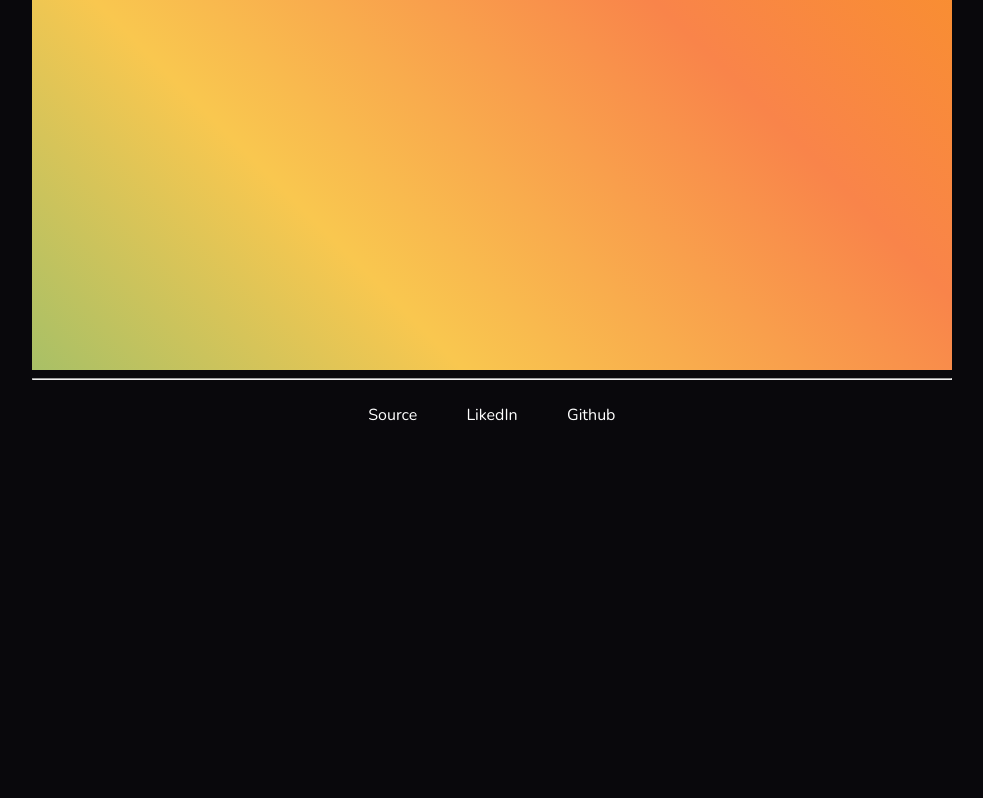
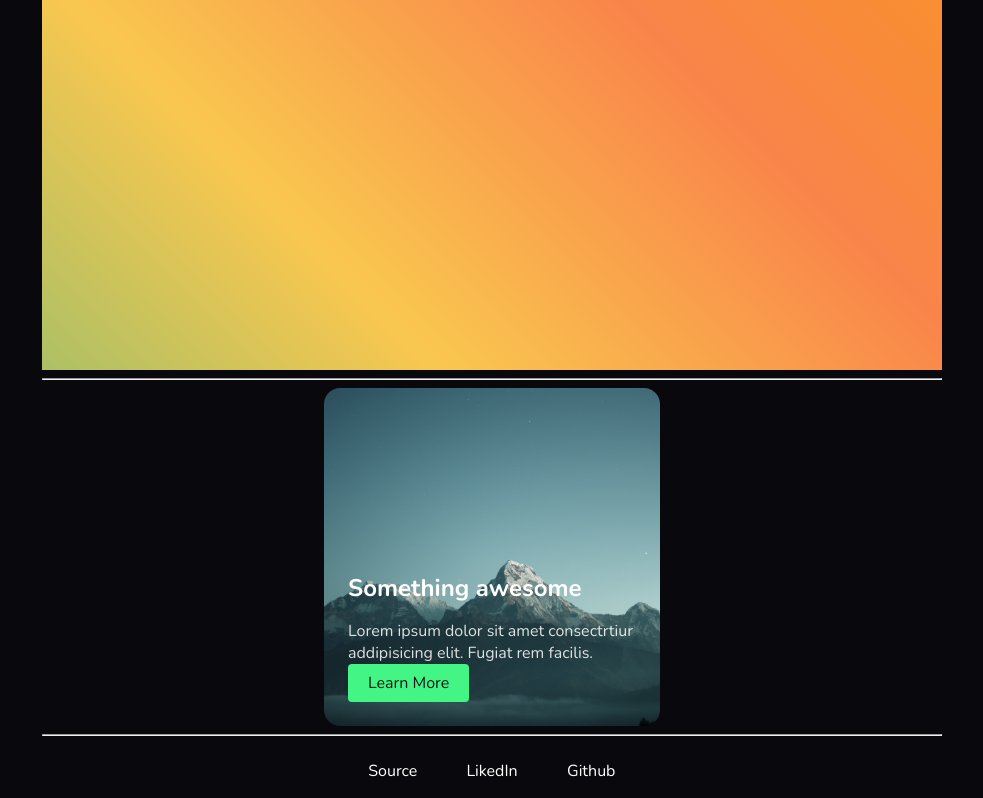
Before and after one commit to afgomesdev/Portfolio, a Next.js app: page /playground in a window 1280 px wide. Shown: the part 1226-2024 px from the top of the page, without its empty margins (148-1131 px from the left). Before the commit the page ends 1668 px from the top, so only its background shows below. Built offline with nearby package versions, Linux system fonts and the light colour scheme.

Commit message:
add: component CardAnimation

```diff
--- /dev/null
+++ b/components/CardAnimation/index.tsx
@@ -0,0 +1,28 @@
+import Image from "next/image";
+import { Container, Card, CardContent } from "./styles";
+
+export function CardAnimation(): JSX.Element {
+  return (
+    <Container>
+      <Card>
+        <Image
+          alt="Mountains"
+          src="/mountains.jpg"
+          layout="fill"
+          objectFit="cover"
+          quality={100}
+        />
+        <CardContent>
+          <h2>Something awesome</h2>
+          <p>
+            Lorem ipsum dolor sit amet consectrtiur addipisicing elit. Fugiat
+            rem facilis.
+          </p>
+          <a href="#" className="button">
+            Learn More
+          </a>
+        </CardContent>
+      </Card>
+    </Container>
+  );
+}
--- /dev/null
+++ b/components/CardAnimation/styles.ts
@@ -0,0 +1,100 @@
+import styled from "styled-components";
+
+export const Container = styled.section`
+  display: flex;
+  justify-content: center;
+  align-items: center;
+`;
+
+export const Card = styled.div`
+  position: relative;
+  color: var(--clr-neutral-100);
+  padding: 10rem 0 0;
+  max-width: 35ch;
+  border-radius: 1rem;
+  overflow: hidden;
+  transition: transform 500ms ease;
+
+  a,
+  p,
+  h2 {
+    margin: 0;
+    position: relative;
+  }
+
+  @media (hover) {
+    &:hover h2::after,
+    &:focus-within h2::after {
+      transform: scaleX(1);
+    }
+
+    &:hover > div,
+    &:focus-within > div {
+      transition-delay: 500ms;
+      transform: translateY(0);
+    }
+
+    &:hover,
+    &:focus-within {
+      transform: scale(1.05);
+    }
+
+    &:hover div > *:not(h2),
+    :focus-within div > *:not(h2) {
+      opacity: 1;
+      transition-delay: 1s;
+    }
+
+    div > *:not(h2) {
+      transition: opacity 500ms ease;
+      opacity: 0;
+    }
+  }
+`;
+
+export const CardContent = styled.div`
+  --padding: 1.5rem;
+  padding: var(--padding);
+
+  @media (hover) {
+    transition: transform 500ms ease;
+    transform: translateY(65%);
+  }
+
+  h2 {
+    position: relative;
+    width: max-content;
+    margin-bottom: 1rem;
+    &::after {
+      content: "";
+      position: absolute;
+      height: 4px;
+      width: calc(var(--padding) + 100%);
+      left: calc(var(--padding) * -1);
+      bottom: -2px;
+      background: var(--clr-accent-400);
+      transform-origin: left;
+      transition: transform 1s ease;
+      transform: scaleX(0);
+    }
+  }
+
+  p {
+    color: rgb(255 255 255 / 0.85);
+  }
+
+  a {
+    cursor: pointer;
+    display: inline-block;
+    text-decoration: none;
+    color: var(--clr-neutral-900);
+    background: var(--clr-accent-400);
+    padding: 0.5em 1.25em;
+    border-radius: 0.25em;
+
+    &:hover,
+    &:focus {
+      background: #fff;
+    }
+  }
+`;
--- a/pages/playground/index.tsx
+++ b/pages/playground/index.tsx
@@ -4,6 +4,7 @@ import GradientAnimation from "../../components/GradientAnimation";
 import Menu from "../../components/Menu";
 import { Container, Content } from "../../styles/playground";
 import Head from "next/head";
+import { CardAnimation } from "../../components/CardAnimation";
 export function Playground(): JSX.Element {
   return (
     <>
@@ -17,6 +18,8 @@ export function Playground(): JSX.Element {
           <hr />
           <GradientAnimation />
           <hr />
+          <CardAnimation />
+          <hr />
         </Content>
         <Footer />
       </Container>
--- a/styles/globals.scss
+++ b/styles/globals.scss
@@ -23,6 +23,10 @@
     #f3722c,
     #f94144
   );
+
+  --clr-neutral-900: hsl(207, 19%, 9%);
+  --clr-neutral-100: hsl(0, 0%, 100%);
+  --clr-accent-400: hsl(142, 90%, 61%);
 }
 
 html,
--- a/styles/playground.ts
+++ b/styles/playground.ts
@@ -8,7 +8,7 @@ export const Container = styled.main`
 `;
 
 export const Content = styled.div`
-  max-width: var(max-width-container);
+  max-width: var(--max-width-container);
 
   hr {
     width: 100%;
```
Also changed, not shown: public/mountains.jpg (added).
